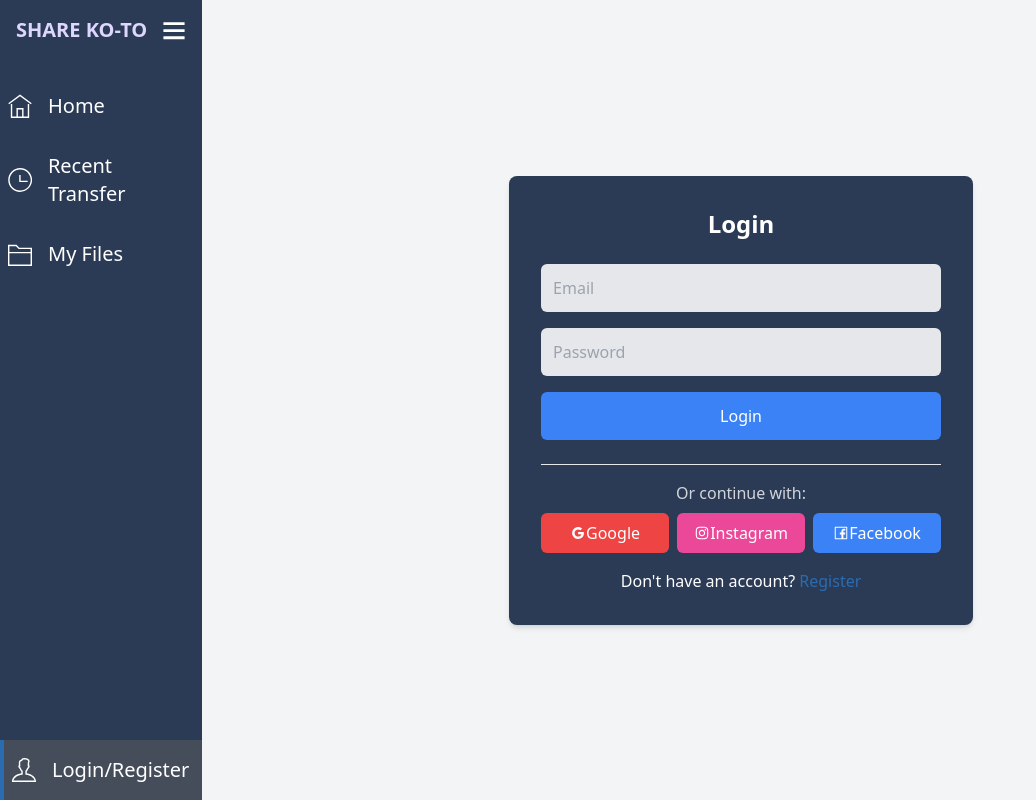
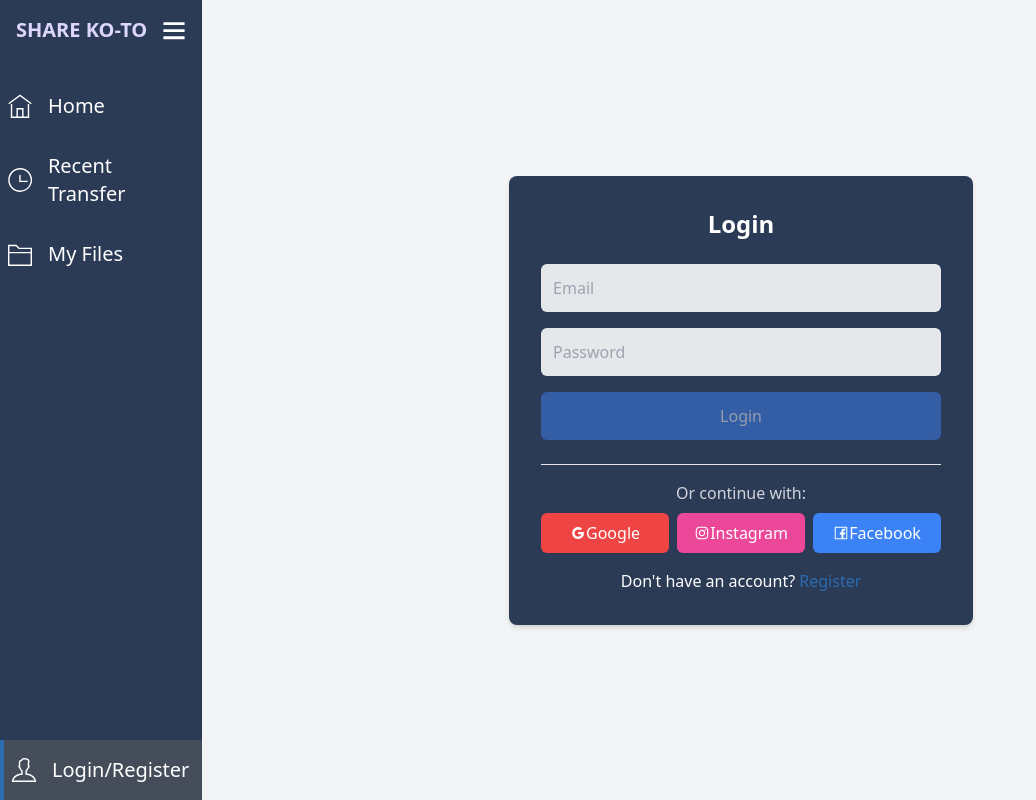
Before and after one commit to vonner04/JS-FileTransferApp, a React (Vite) app in the folder front-end/: page /login in a window 1280 px wide. Shown: the whole page, without its empty margins (0-1036 px from the left). Built offline with nearby package versions, Linux system fonts and the light colour scheme.

Commit message:
refactor + feat: separated Auth.jsx page into smaller components as its responsibility was increasing.
bugFix: multiple input errors now persists.

Addition: need to add error fields for user is already registered.

```diff
--- a/front-end/src/App.jsx
+++ b/front-end/src/App.jsx
@@ -7,7 +7,7 @@ import MyFiles from "./components/pages/file-system-page/MyFiles";
 import AccountSettings from "./components/pages/account-settings-page/AccountSettings";
 import Auth from "./components/pages/user-auth-page/Auth";
 import { useAuth } from "./context/AuthContext";
-import AuthNotification from "./components/notifcation-popup/AuthNotification";
+import AuthNotification from "./components/notification/AuthNotification";
 
 function App() {
 	const { notificationMessage } = useAuth();
--- a/front-end/src/components/notifcation-popup/AuthNotification.jsx
+++ b/front-end/src/components/notification/AuthNotification.jsx
@@ -2,6 +2,7 @@ import React, { useEffect } from "react";
 import { AiOutlineCheckCircle, AiOutlineCloseCircle } from "react-icons/ai";
 import { useAuth } from "../../context/AuthContext";
 
+//A pop-up notification that appears top right of the page.
 function AuthNotification() {
 	const { notificationMessage, clearNotificationMessage, isAuthenticated } = useAuth();
 
--- a/front-end/src/components/pages/user-auth-page/Auth.jsx
+++ b/front-end/src/components/pages/user-auth-page/Auth.jsx
@@ -1,20 +1,17 @@
 import React, { useState } from "react";
 import "../../../styles/form.css";
+import { AiOutlineGoogle, AiOutlineInstagram, AiOutlineFacebook } from "react-icons/ai";
 import { useAuth } from "../../../context/AuthContext";
 import { useNavigate } from "react-router-dom";
-import { AiOutlineGoogle, AiOutlineInstagram, AiOutlineFacebook } from "react-icons/ai";
+import { useAuthForm } from "../../../hooks/useAuthForm";
 
 export default function Auth() {
 	const { login, register, notificationMessage } = useAuth();
 	const [isRegistering, setIsRegistering] = useState(false);
-	const [formData, setFormData] = useState({ email: "", password: "", confirmPassword: "" });
 	const navigate = useNavigate();
+	const { formData, errors, isFormValid, handleChange } = useAuthForm(isRegistering);
 
 	const toggleRegister = () => setIsRegistering(!isRegistering);
-
-	const handleChange = (e) => {
-		setFormData({ ...formData, [e.target.name]: e.target.value });
-	};
 
 	const handleSubmit = async (e) => {
 		e.preventDefault();
@@ -23,7 +20,9 @@ export default function Auth() {
 			alert("Passwords do not match");
 			return;
 		}
+
 		let success = false;
+
 		if (isRegistering) {
 			success = await register(formData.email, formData.password);
 		} else {
@@ -55,14 +54,24 @@ export default function Auth() {
 				<h2 className="text-center text-2xl font-semibold mb-6">{isRegistering ? "Register" : "Login"}</h2>
 
 				<form onSubmit={handleSubmit} className="flex flex-col">
-					<input type="email" name="email" placeholder="Email" value={formData.email} onChange={handleChange} className="input-style" required />
+					{/* Email */}
+					<input type="email" name="email" placeholder="Email" value={formData.email} onChange={handleChange} className={`input-style ${errors.email ? "border-red-500" : "border-gray-200"}`} required />
+					{errors.email && <p className="text-red-500 text-sm">{errors.email}</p>}
 
-					<input type="password" name="password" placeholder="Password" value={formData.password} onChange={handleChange} className="input-style" required />
+					{/* Password */}
+					<input type="password" name="password" placeholder="Password" value={formData.password} onChange={handleChange} className={`input-style ${errors.password ? "border-red-500" : "border-gray-200"}`} required />
+					{errors.password && <p className="text-red-500 text-sm">{errors.password}</p>}
 
-					{isRegistering && ( //Show confirm password field only when registering
-						<input type="password" name="confirmPassword" placeholder="Confirm Password" value={formData.confirmPassword} onChange={handleChange} className="input-style" required />
+					{/* Confirm Password (only in Register mode) */}
+					{isRegistering && (
+						<>
+							<input type="password" name="confirmPassword" placeholder="Confirm Password" value={formData.confirmPassword} onChange={handleChange} className={`input-style ${errors.confirmPassword ? "border-red-500" : "border-gray-200"}`} required />
+							{errors.confirmPassword && <p className="text-red-500 text-sm">{errors.confirmPassword}</p>}
+						</>
 					)}
-					<button type="submit" className="submission-button">
+
+					{/* Submit Button */}
+					<button type="submit" className={`submission-button ${!isFormValid && "opacity-50 cursor-not-allowed"}`} disabled={!isFormValid}>
 						{isRegistering ? "Register" : "Login"}
 					</button>
 				</form>
--- /dev/null
+++ b/front-end/src/hooks/useAuthForm.js
@@ -0,0 +1,33 @@
+import { useState, useEffect } from "react";
+import { validateField } from "../utility/validation";
+
+export const useAuthForm = (isRegistering) => {
+	const [formData, setFormData] = useState({ email: "", password: "", confirmPassword: "" });
+	const [errors, setErrors] = useState({});
+	const [isFormValid, setIsFormValid] = useState(false);
+
+	const handleChange = (e) => {
+		const { name, value } = e.target;
+		setFormData((prev) => ({ ...prev, [name]: value }));
+
+		setErrors((prevErrors) => {
+			const newErrors = { ...prevErrors, ...validateField(name, value, formData, isRegistering) };
+
+			// Remove the error text below an input box
+			if (!validateField(name, value, formData, isRegistering)[name]) {
+				delete newErrors[name];
+			}
+
+			return newErrors;
+		});
+	};
+
+	//Check if form is valid
+	useEffect(() => {
+		const hasErrors = Object.keys(errors).length > 0;
+		const hasEmptyFields = Object.values(formData).some((val) => val.trim() === "");
+		setIsFormValid(!hasErrors && !hasEmptyFields);
+	}, [errors, formData]);
+
+	return { formData, errors, isFormValid, handleChange };
+};
--- /dev/null
+++ b/front-end/src/utility/validation.js
@@ -0,0 +1,20 @@
+export const validateField = (name, value, formData, isRegistering) => {
+	let errors = {};
+
+	//Email Validation
+	const emailRegex = /^[^\s@]+@[^\s@]+\.[^\s@]+$/;
+	if (name === "email" && !emailRegex.test(value)) {
+		errors.email = "Invalid email format.";
+	}
+
+	//Validation for Passwords
+	if (name === "password" && value.length < 6) {
+		errors.password = "Password must be at least 6 characters";
+	}
+
+	if (isRegistering && name === "confirmPassword" && value !== formData.password) {
+		errors.confirmPassword = "Password do not match";
+	}
+
+	return errors;
+};
```
